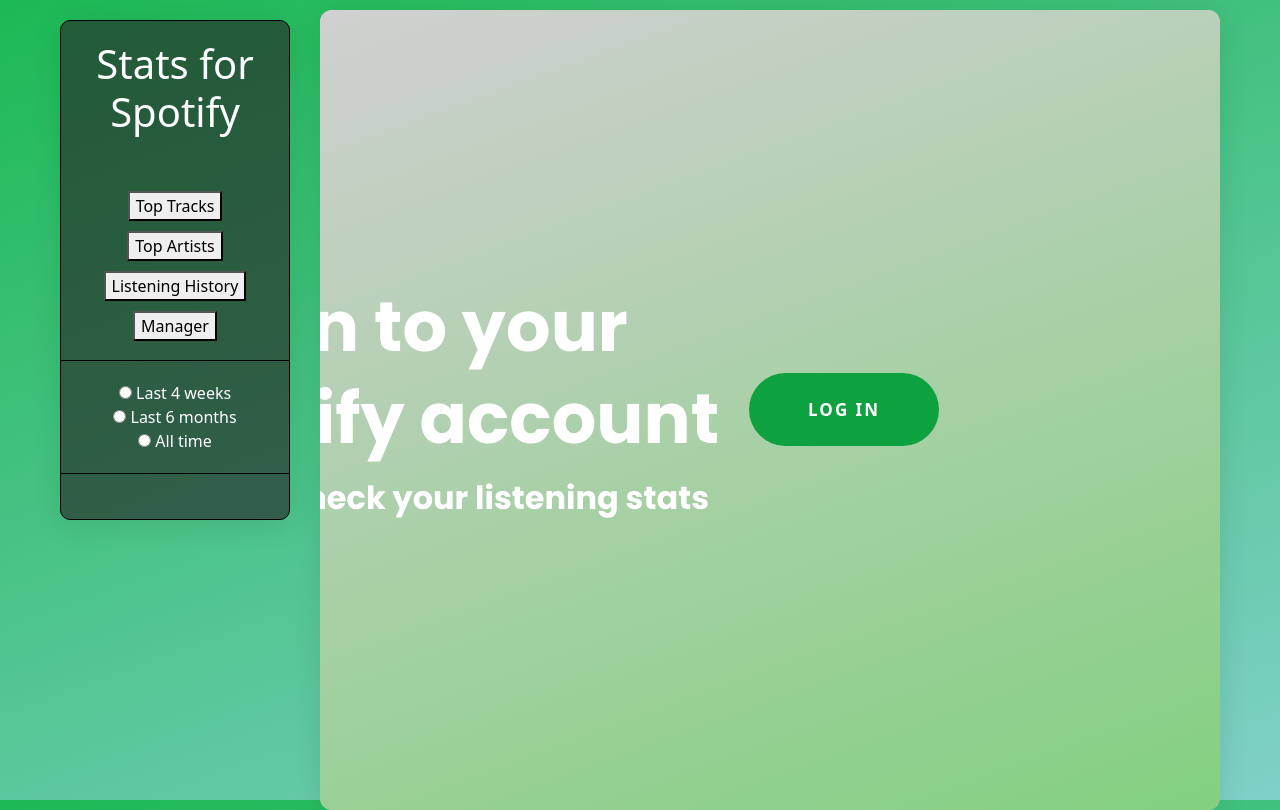
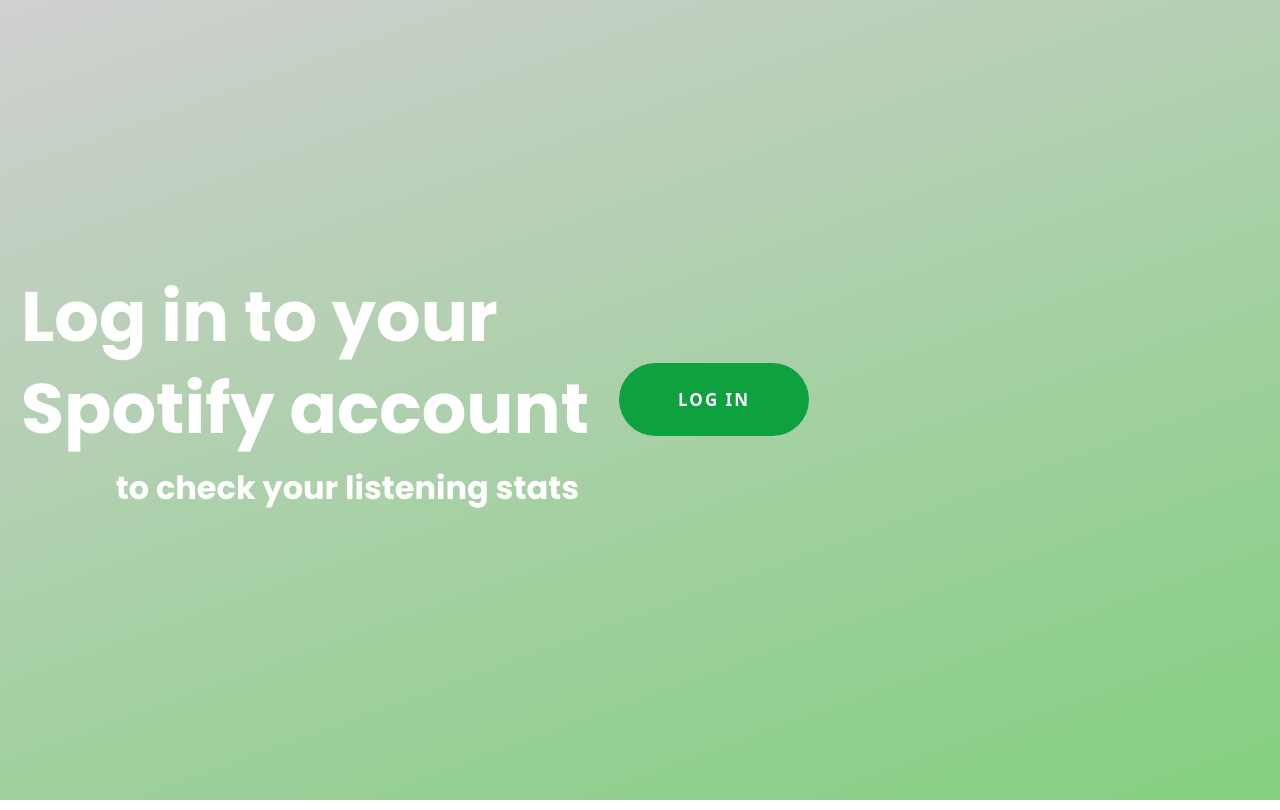
Before and after one commit to LvWitt/spotify-api-study, a Vue app: page / in a window 1280 px wide. Built offline with nearby package versions, Linux system fonts and the light colour scheme.

Commit message:
fix router

```diff
--- a/src/App.vue
+++ b/src/App.vue
@@ -1,15 +1,13 @@
 <template>
     <div class="app-area">
-        <MenuSidebar />
-        <div class="main-content"><RouterView /></div>
+        <RouterView />
     </div>
-
 </template>
 
 <script>
-    import MenuSidebar from './components/MenuSidebar.vue';
+import MenuSidebar from './components/MenuSidebar.vue';
 
-    export default {
+export default {
     components: {
         MenuSidebar
     }
@@ -24,27 +22,15 @@
     font-family: 'Open Sans', sans-serif;
 }
 
-.app-area{
+.function-header {
+    margin-left: 30px;
+}
+
+.app-area {
     display: flex;
     justify-content: center;
     width: 100%;
     height: 100%;
     min-height: 100vh;
 }
-
-.main-content{
-    background: rgba(36, 36, 36, 0.63);
-    border-radius: 12px;
-    box-shadow: 0 4px 30px rgba(0, 0, 0, 0.1);
-    backdrop-filter: blur(0px);
-    -webkit-backdrop-filter: blur(0px);
-    width: 900px;
-    height: 800px;
-    margin: 10px 0px 0px 30px;
-    color: white;
-    display: flex;
-    align-items: center;
-    flex-direction: column;
-    overflow: auto;
-}
 </style>
```
